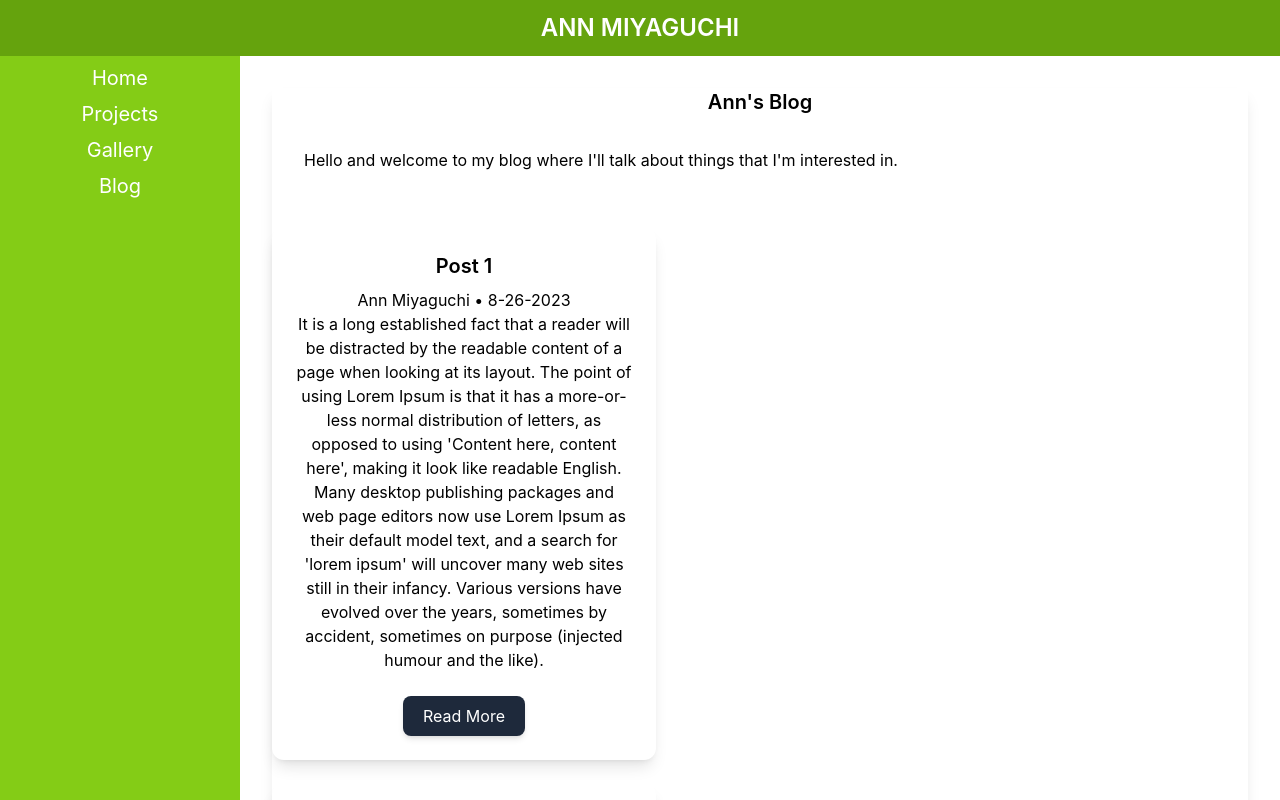
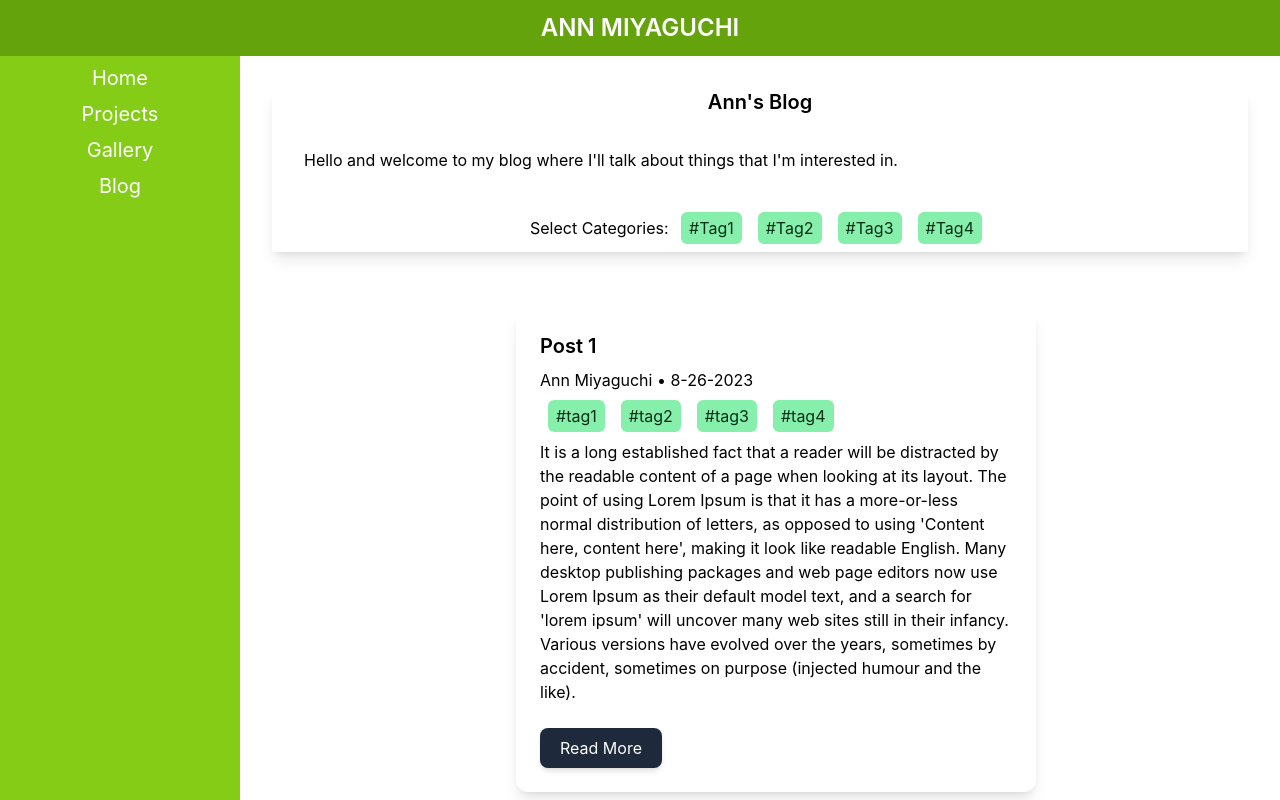
Before and after one commit to limesoda314/website2023, a React (Create React App) app: page /blog in a window 1280 px wide. Shown: the top 800 px of the page. Built offline with nearby package versions, Linux system fonts and the light colour scheme.

Commit message:
current work; still need to sort posts by tags

```diff
--- a/src/App.js
+++ b/src/App.js
@@ -9,7 +9,6 @@ import NoPage from "./Components/Pages/NoPage";
 
 import ProjectPages from './Components/Imports/Pages/ProjectPages'
 import BlogPages from './Components/Imports/Pages/BlogPages';
-
 
 function App() {
  return (
@@ -31,6 +30,7 @@ function App() {
             <Route path="blog/post1" element={<BlogPages.Post1/>} />
             <Route path="blog/post2" element={<BlogPages.Post2/>} />
             <Route path="blog/post3" element={<BlogPages.Post3/>} />
+
         </Route>
         </Routes>
     </BrowserRouter>
--- a/src/Components/Cards/BlogCard.jsx
+++ b/src/Components/Cards/BlogCard.jsx
@@ -9,14 +9,33 @@ import {
 import { NavLink} from "react-router-dom";
 
 export default function SimpleCard(props) {
+
+  function formatTags() {
+
+    const tagList = [];
+
+    props.tags.forEach((tag) => {
+      tagList.push(<button className="hover:bg-green-500 bg-green-300 text-green-950 rounded-md m-2 px-2 py-1">#{tag}</button>);
+
+    });
+
+    return tagList;
+
+  };
+
+
   return (
-    <Card className="mt-6 w-96 shadow-lg">
+    <Card className="m-4 md:mt-6 md:left-1/4 left-0 w-[calc(100%-2rem)] md:w-1/2 shadow-lg">
       <CardBody>
         <Typography variant="h5" color="blue-gray" className="mb-2">
           {props.title}
         </Typography>
         <Typography>
           {props.author} • {props.date}
+
+        </Typography>
+        <Typography>
+          {formatTags()}
         </Typography>
         <Typography>
           {props.description}
--- a/src/Components/Imports/Info/BlogInfo.js
+++ b/src/Components/Imports/Info/BlogInfo.js
@@ -1,3 +1,4 @@
+// lorim ipsum text taken from: https://www.lipsum.com/
 
 const BlogInfo = [
     {
@@ -5,6 +6,7 @@ const BlogInfo = [
         title: 'Post 1',
         author: 'Ann Miyaguchi',
         date: '8-26-2023',
+        tags: ["tag1", "tag2", "tag3", "tag4"],
         description: "It is a long established fact that a reader will be distracted by the readable content of a page when looking at its layout. The point of using Lorem Ipsum is that it has a more-or-less normal distribution of letters, as opposed to using 'Content here, content here', making it look like readable English. Many desktop publishing packages and web page editors now use Lorem Ipsum as their default model text, and a search for 'lorem ipsum' will uncover many web sites still in their infancy. Various versions have evolved over the years, sometimes by accident, sometimes on purpose (injected humour and the like).",
     },
     {
@@ -12,6 +14,7 @@ const BlogInfo = [
         title: 'Post 2',
         author: 'Ann Miyaguchi',
         date: '8-27-2023',
+        tags: ["tag2", "tag3"],
         description: "Lorem Ipsum is simply dummy text of the printing and typesetting industry. Lorem Ipsum has been the industry's standard dummy text ever since the 1500s, when an unknown printer took a galley of type and scrambled it to make a type specimen book. It has survived not only five centuries, but also the leap into electronic typesetting, remaining essentially unchanged. It was popularised in the 1960s with the release of Letraset sheets containing Lorem Ipsum passages, and more recently with desktop publishing software like Aldus PageMaker including versions of Lorem Ipsum.",
     },
     {
@@ -19,6 +22,7 @@ const BlogInfo = [
         title: 'Post 3',
         author: 'Ann Miyaguchi',
         date: '8-27-2023',
+        tags: ["tag4"],
         description: 'Sed ut perspiciatis unde omnis iste natus error sit voluptatem accusantium doloremque laudantium, totam rem aperiam, eaque ipsa quae ab illo inventore veritatis et quasi architecto beatae vitae dicta sunt explicabo. Nemo enim ipsam voluptatem quia voluptas sit aspernatur aut odit aut fugit, sed quia consequuntur magni dolores eos qui ratione voluptatem sequi nesciunt. Neque porro quisquam est, qui dolorem ipsum quia dolor sit amet, consectetur, adipisci velit, sed quia non numquam eius modi tempora incidunt ut labore et dolore magnam aliquam quaerat voluptatem. Ut enim ad minima veniam, quis nostrum exercitationem ullam corporis suscipit laboriosam, nisi ut aliquid ex ea commodi consequatur? Quis autem vel eum iure reprehenderit qui in ea voluptate velit esse quam nihil molestiae consequatur, vel illum qui dolorem eum fugiat quo voluptas nulla pariatur?',
     },
 
--- /dev/null
+++ b/src/Components/Imports/Pages/TagPages.js
@@ -0,0 +1,12 @@
+import Tag1 from "../../Blog/TagPages/Tag1";
+import Tag2 from "../../Blog/TagPages/Tag2";
+import Tag3 from "../../Blog/TagPages/Tag3";
+import Tag4 from "../../Blog/TagPages/Tag4";
+
+const BlogPages = {
+    'Tag1' : Tag1,
+    'Tag2' : Tag2,
+    'Tag3' : Tag3,
+    'Tag4' : Tag4,
+};
+export default BlogPages;
--- a/src/Components/Pages/Blog.jsx
+++ b/src/Components/Pages/Blog.jsx
@@ -3,23 +3,62 @@ import {Typography} from "@material-tailwind/react";
 import BlogInfo from "../Imports/Info/BlogInfo";
 import BlogCard from "../Cards/BlogCard";
 
+
 function Blog() {
+    let tagList = ["Tag1", "Tag2", "Tag3", "Tag4"];
+    let selectedTags = tagList;
 
+    function selectTags(tag) {
+        // if tag is not found
+        if (selectedTags.find((item) => item === tag) ) {
+            selectedTags.push(tag);
+        } else {
+            // remove tag if found
+            selectedTags = selectedTags.filter((item) => item !== tag);
+        }
+        return;
+    }
+
+    function formatTags() {
+
+        const newTagList = [];
+
+        tagList.forEach((tag) => {
+          newTagList.push(<button onClick={selectTags(tag)} className="hover:bg-green-500 bg-green-300 text-green-950 rounded-md m-2 px-2 py-1">#{tag}</button>);
+
+        });
+
+        return newTagList;
+
+    };
 
     document.title = "Ann's Blog";
     return (
+        <div className="flex flex-col ">
+
+
             <div className="m-8 h-full shadow-lg">
                 <Typography variant="h5" color="blue-gray">
                     Ann's Blog
                 </Typography>
 
+
                 <Typography variant="paragraph" className="m-8 text-left">
                     Hello and welcome to my blog where I'll talk about things that I'm interested in.
                 </Typography>
 
-            <div className="flex flex-col flex-wrap justify-center text-center h-min">
-                {BlogInfo.map(({ title, author, date, description, href}) => (
-                    <BlogCard title={title} author={author} date={date} description={description} href={href} />
+                <Typography>
+                    Select Categories: {formatTags()}
+
+                </Typography>
+
+
+            </div>
+
+            <div className="flex flex-col flex-wrap h-min text-left">
+
+                {BlogInfo.map(({ title, author, date, tags, description, href}) => (
+                    <BlogCard title={title} author={author} date={date} tags={tags} description={description} href={href} />
                 ))}
             </div>
 
```
Also changed, not shown: src/Components/Imports/Info/TagInfo.js (added). Lines whose indentation alone changed are shown as unchanged.
